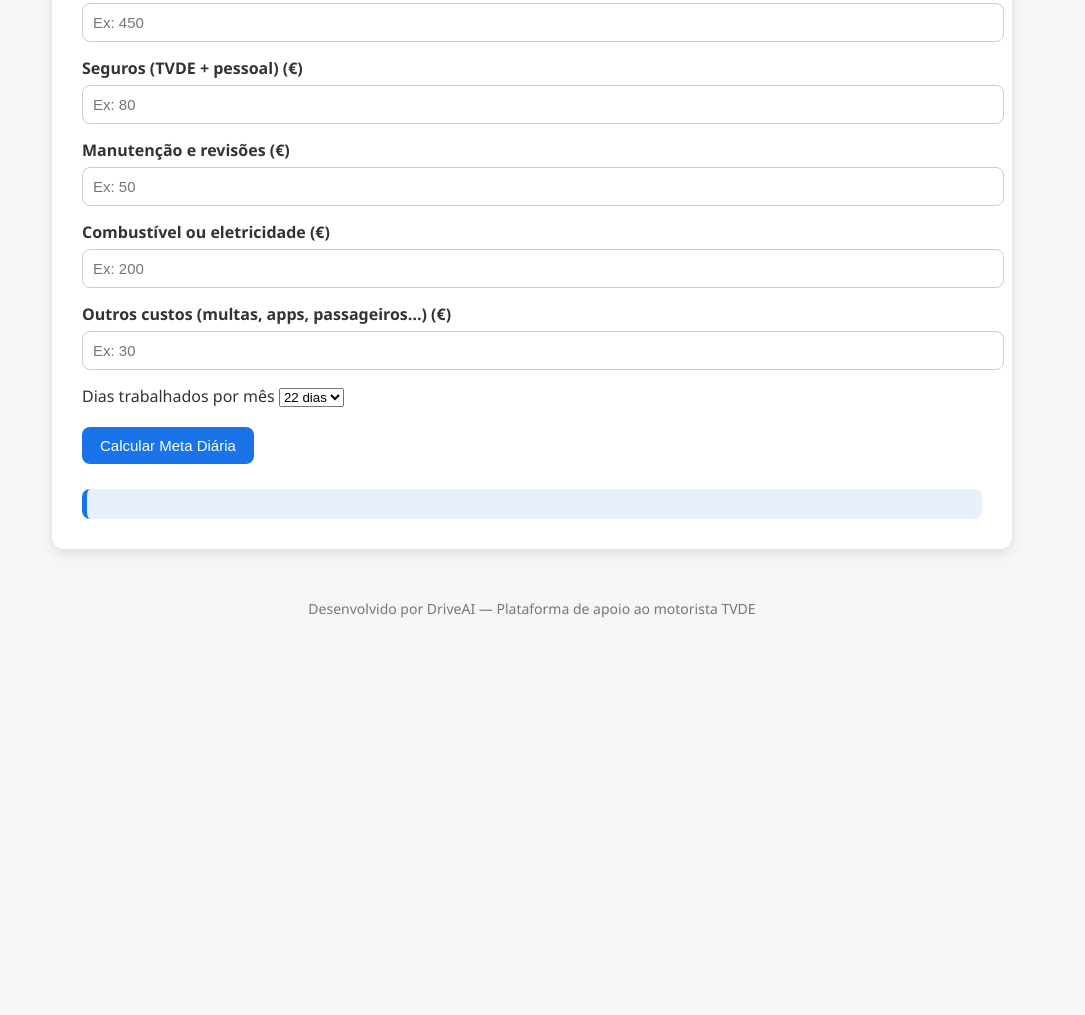
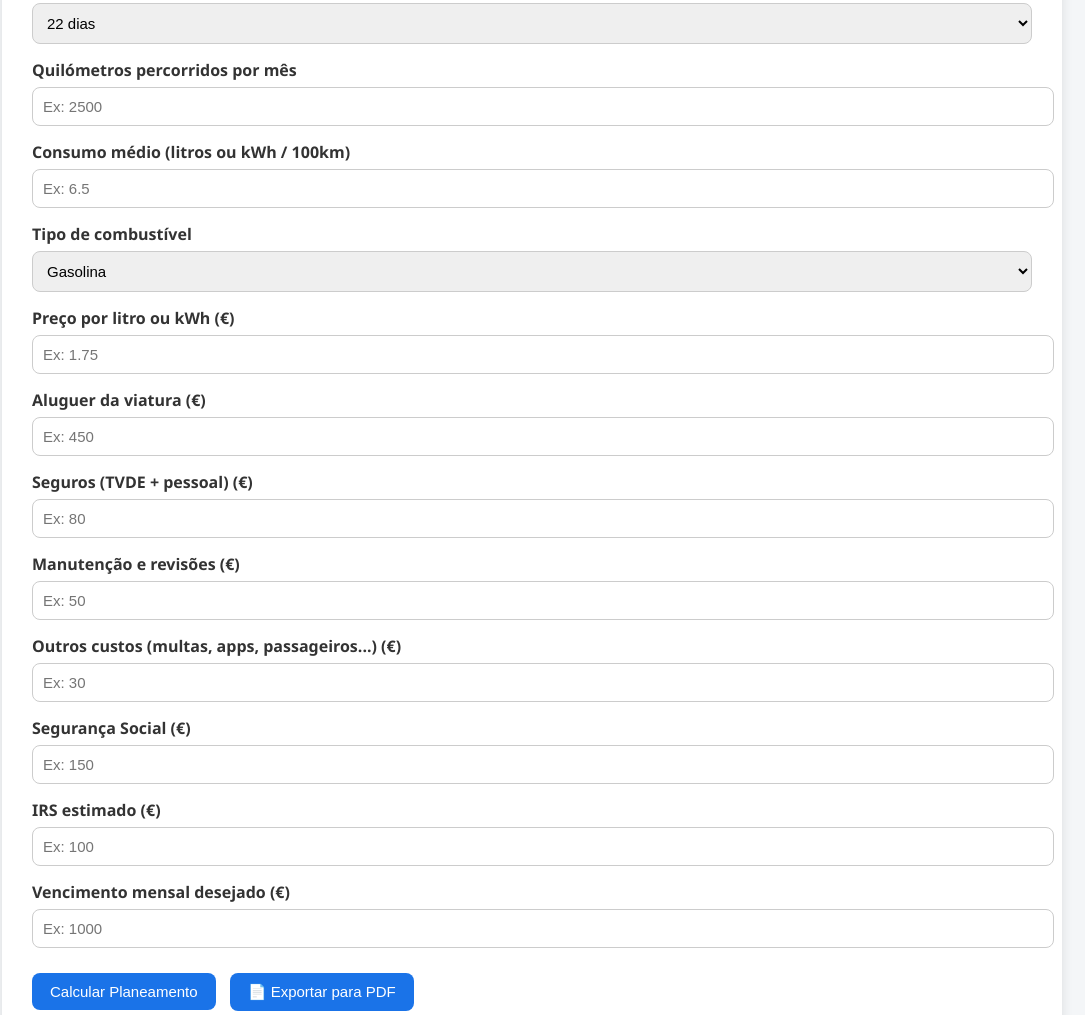
Before and after one commit to EduMonet/PlaneamentoFinanceiro-TVDE, a plain HTML site: page index.html in a window 1280 px wide. Shown: the part 230-1245 px from the top of the page, without its empty margins (108-1193 px from the left). Before the commit the page ends 876 px from the top, so only its background shows below. Drawn offline with nearby package versions, Linux system fonts and the light colour scheme.

Commit message:
Update index.html

```diff
--- a/index.html
+++ b/index.html
@@ -1,9 +1,11 @@
 <!DOCTYPE html>
 <html lang="pt">
 <head>
-  <meta charset="UTF-8">
-  <meta name="viewport" content="width=device-width, initial-scale=1.0">
+  <meta charset="UTF-8" />
+  <meta name="viewport" content="width=device-width, initial-scale=1.0"/>
   <title>DriveAI — Planeador Financeiro TVDE</title>
+  <script src="https://cdn.jsdelivr.net/npm/chart.js"></script>
+  <script src="https://cdnjs.cloudflare.com/ajax/libs/jspdf/2.5.1/jspdf.umd.min.js"></script>
   <style>
     body {
       font-family: 'Segoe UI', sans-serif;
@@ -12,7 +14,7 @@
       padding: 20px;
     }
     .container {
-      max-width: 900px;
+      max-width: 1000px;
       margin: auto;
       background: #fff;
       border-radius: 12px;
@@ -38,15 +40,12 @@
       font-weight: bold;
       margin-bottom: 6px;
     }
-    .input-group input {
+    .input-group input, .input-group select {
       width: 100%;
       padding: 10px;
       border: 1px solid #ccc;
       border-radius: 8px;
       font-size: 15px;
-    }
-    .dias-select {
-      margin-bottom: 20px;
     }
     .calcular-btn {
       background: #1a73e8;
@@ -56,6 +55,8 @@
       font-size: 15px;
       border-radius: 8px;
       cursor: pointer;
+      margin-right: 10px;
+      margin-top: 10px;
     }
     .calcular-btn:hover {
       background: #155ab6;
@@ -69,6 +70,10 @@
       font-size: 16px;
       line-height: 1.5;
     }
+    canvas {
+      margin-top: 30px;
+      max-width: 100%;
+    }
     footer {
       margin-top: 50px;
       text-align: center;
@@ -81,6 +86,41 @@
   <div class="container">
     <h1>DriveAI</h1>
     <h2>Planeador Financeiro Mensal TVDE</h2>
+
+    <div class="input-group">
+      <label for="dias">Dias trabalhados por mês</label>
+      <select id="dias">
+        <option value="22">22 dias</option>
+        <option value="24">24 dias</option>
+        <option value="26">26 dias</option>
+        <option value="30">30 dias</option>
+      </select>
+    </div>
+
+    <div class="input-group">
+      <label for="km">Quilómetros percorridos por mês</label>
+      <input type="number" id="km" placeholder="Ex: 2500">
+    </div>
+
+    <div class="input-group">
+      <label for="consumo">Consumo médio (litros ou kWh / 100km)</label>
+      <input type="number" id="consumo" placeholder="Ex: 6.5">
+    </div>
+
+    <div class="input-group">
+      <label for="tipoCombustivel">Tipo de combustível</label>
+      <select id="tipoCombustivel">
+        <option value="Gasolina">Gasolina</option>
+        <option value="Gasóleo">Gasóleo</option>
+        <option value="Gás">Gás</option>
+        <option value="Eletricidade">Eletricidade</option>
+      </select>
+    </div>
+
+    <div class="input-group">
+      <label for="precoCombustivel">Preço por litro ou kWh (€)</label>
+      <input type="number" id="precoCombustivel" placeholder="Ex: 1.75">
+    </div>
 
     <div class="input-group">
       <label for="aluguer">Aluguer da viatura (€)</label>
@@ -98,28 +138,30 @@
     </div>
 
     <div class="input-group">
-      <label for="combustivel">Combustível ou eletricidade (€)</label>
-      <input type="number" id="combustivel" placeholder="Ex: 200">
-    </div>
-
-    <div class="input-group">
       <label for="extras">Outros custos (multas, apps, passageiros...) (€)</label>
       <input type="number" id="extras" placeholder="Ex: 30">
     </div>
 
-    <div class="dias-select">
-      <label for="dias">Dias trabalhados por mês</label>
-      <select id="dias">
-        <option value="22">22 dias</option>
-        <option value="24">24 dias</option>
-        <option value="26">26 dias</option>
-        <option value="30">30 dias</option>
-      </select>
+    <div class="input-group">
+      <label for="segSocial">Segurança Social (€)</label>
+      <input type="number" id="segSocial" placeholder="Ex: 150">
     </div>
 
-    <button class="calcular-btn" onclick="calcularMetaDiaria()">Calcular Meta Diária</button>
+    <div class="input-group">
+      <label for="irs">IRS estimado (€)</label>
+      <input type="number" id="irs" placeholder="Ex: 100">
+    </div>
+
+    <div class="input-group">
+      <label for="vencimento">Vencimento mensal desejado (€)</label>
+      <input type="number" id="vencimento" placeholder="Ex: 1000">
+    </div>
+
+    <button class="calcular-btn" onclick="calcularPlaneamento()">Calcular Planeamento</button>
+    <button class="calcular-btn" onclick="exportarPDF()">📄 Exportar para PDF</button>
 
     <div class="resultado" id="resultado"></div>
+    <canvas id="graficoCustos"></canvas>
   </div>
 
   <footer>
@@ -127,23 +169,37 @@
   </footer>
 
   <script>
-    function calcularMetaDiaria() {
-      const aluguer = parseFloat(document.getElementById('aluguer').value) || 0;
-      const seguros = parseFloat(document.getElementById('seguros').value) || 0;
-      const manutencao = parseFloat(document.getElementById('manutencao').value) || 0;
-      const combustivel = parseFloat(document.getElementById('combustivel').value) || 0;
-      const extras = parseFloat(document.getElementById('extras').value) || 0;
+    let grafico;
+
+    function calcularPlaneamento() {
       const dias = parseInt(document.getElementById('dias').value);
+      const km = parseFloat(document.getElementById('km').value);
+      const consumo = parseFloat(document.getElementById('consumo').value);
+      const precoCombustivel = parseFloat(document.getElementById('precoCombustivel').value);
+      const aluguer = parseFloat(document.getElementById('aluguer').value);
+      const seguros = parseFloat(document.getElementById('seguros').value);
+      const manutencao = parseFloat(document.getElementById('manutencao').value);
+      const extras = parseFloat(document.getElementById('extras').value);
+      const segSocial = parseFloat(document.getElementById('segSocial').value);
+      const irs = parseFloat(document.getElementById('irs').value);
+      const vencimento = parseFloat(document.getElementById('vencimento').value);
 
-      const totalDespesas = aluguer + seguros + manutencao + combustivel + extras;
+      const custoEnergia = (km / 100) * consumo * precoCombustivel;
+      const totalDespesas = aluguer + seguros + manutencao + extras + segSocial + irs + vencimento + custoEnergia;
       const metaDiaria = (totalDespesas / dias).toFixed(2);
+      const metaPorKm = (totalDespesas / km).toFixed(2);
 
       document.getElementById('resultado').innerHTML = `
         <strong>Total de despesas mensais:</strong> ${totalDespesas.toFixed(2)}€<br>
         <strong>Meta mínima diária:</strong> ${metaDiaria}€/dia<br>
-        <span style="color:#555;">Este é o valor que precisas gerar por dia para cobrir todos os custos.</span>
+        <strong>Meta por quilómetro:</strong> ${metaPorKm}€/km<br>
+        <strong>Custo energético mensal:</strong> ${custoEnergia.toFixed(2)}€<br>
+        <span style="color:#555;">Este é o valor que precisas gerar por dia para cobrir todos os custos e atingir o vencimento desejado.</span>
       `;
-    }
-  </script>
-</body>
-</html>
+
+      const ctx = document.getElementById('graficoCustos').getContext('2d');
+      const dados = {
+        labels: ['Aluguer', 'Seguros', 'Manutenção', 'Extras', 'Segurança Social', 'IRS', 'Vencimento', 'Energia'],
+        datasets: [{
+          label: 'Distribuição de Custos (€)',
+          data: [aluguer, seguros, manutencao, extras,
```
